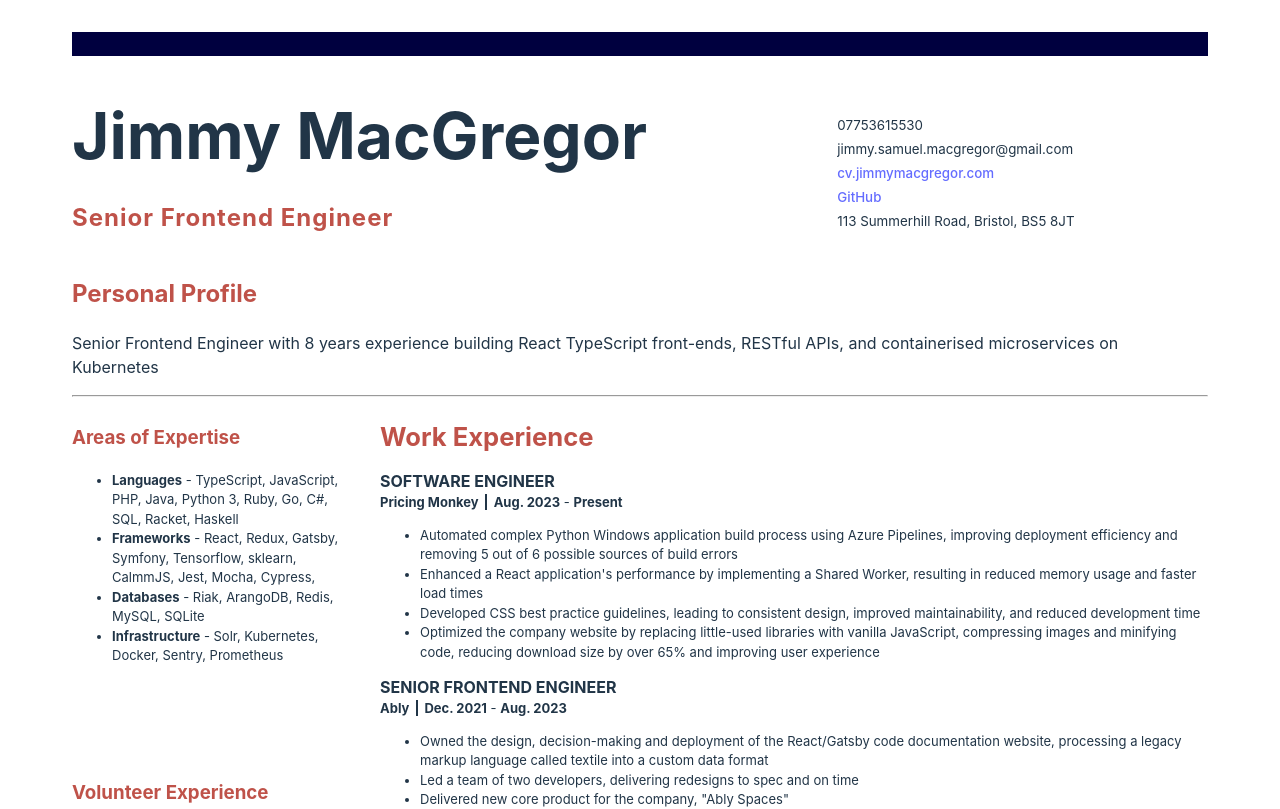
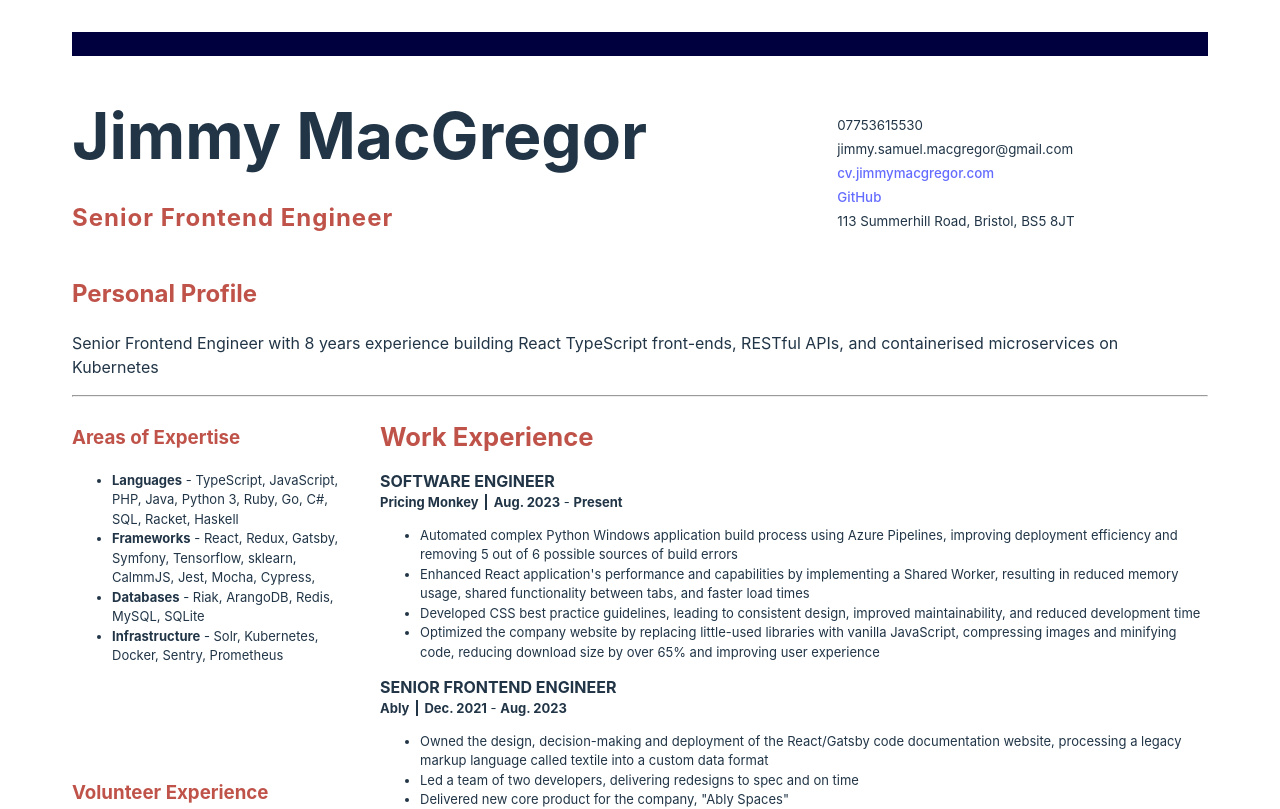
Before and after one commit to MymmiJ/cv, a React (Vite) app: page / in a window 1280 px wide. Shown: the top 809 px of the page. Built offline with nearby package versions, Linux system fonts and the light colour scheme.

Commit message:
Info: bump information about Shared Worker

```diff
--- a/src/App.tsx
+++ b/src/App.tsx
@@ -52,7 +52,7 @@ function App() {
             <WorkExperienceWorkplace>Pricing Monkey</WorkExperienceWorkplace><WorkExperienceDate datetime="2023-08-01">Aug. 2023</WorkExperienceDate> - <WorkExperienceDate datetime={(new Date()).toLocaleDateString()}>Present</WorkExperienceDate>
             <ul>
               <li>Automated complex Python Windows application build process using Azure Pipelines, improving deployment efficiency and removing 5 out of 6 possible sources of build errors</li>
-              <li>Enhanced a React application's performance by implementing a Shared Worker, resulting in reduced memory usage and faster load times</li>
+              <li>Enhanced React application's performance and capabilities by implementing a Shared Worker, resulting in reduced memory usage, shared functionality between tabs, and faster load times</li>
               <li>Developed CSS best practice guidelines, leading to consistent design, improved maintainability, and reduced development time</li>
               <li>Optimized the company website by replacing little-used libraries with vanilla JavaScript, compressing images and minifying code, reducing download size by over 65% and improving user experience</li>
             </ul>
```
